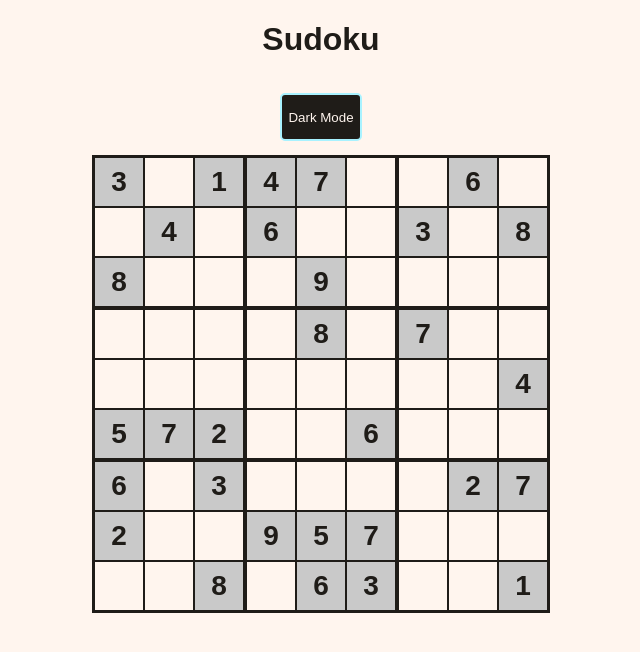
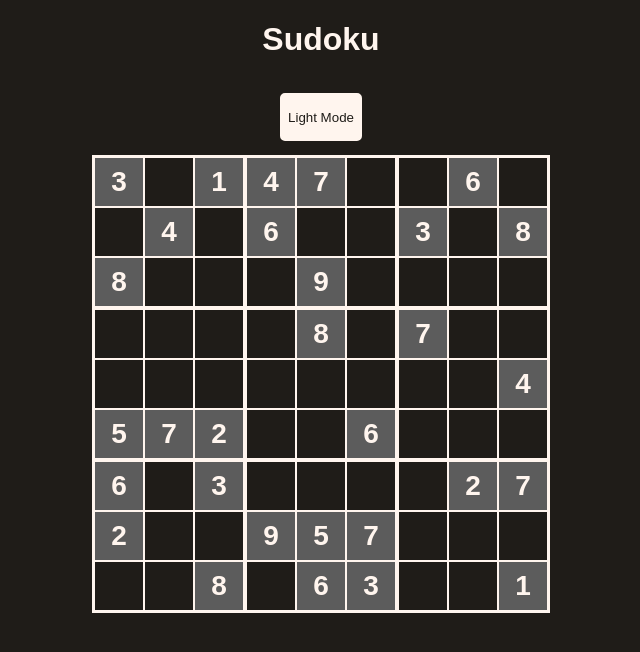
Before and after one commit to killerbat00/sudoku, a React (Create React App) app: page / in a window 1280 px wide. Both pictures are taken after a click on the button "Dark Mode". Shown: the top 652 px of the page, without its empty margins (319-959 px from the left). Built offline with nearby package versions, Linux system fonts and the light colour scheme.

Commit message:
Enhancement: Make light/dark mode buttons work.

```diff
--- a/src/ThemePicker.tsx
+++ b/src/ThemePicker.tsx
@@ -1,24 +1,66 @@
-import { useState } from 'react';
+import { useEffect, useState } from 'react';
 import './Button.css';
 
+enum ThemeEnum {
+    Dark = "dark",
+    Light = "light",
+}
+
 export const ThemePicker = () => {
-    const [currentTheme, setCurrentTheme] = useState("");
-    let newTheme = currentTheme;
+    const [currentTheme, setCurrentTheme] = useState(ThemeEnum.Light);
+    const rootElement: HTMLElement = document.querySelector("html") || new HTMLElement();
 
-    if (currentTheme === "") {
-        var fromStorage = localStorage.getItem("theme");
-        if (fromStorage === null) {
-            newTheme = "light";
-        } else {
-            newTheme = fromStorage;
-        }
-        setCurrentTheme(newTheme);
+    const setDarkMode = () => {
+        setCurrentTheme(ThemeEnum.Dark);
+        rootElement.style.setProperty("--main-background-color", "var(--main-background-dark)");
+        rootElement.style.setProperty("--main-text-color", "var(--main-text-color-dark)");
+        rootElement.style.setProperty("--cell-solved-color", "var(--cell-solved-color-dark)");
+        rootElement.style.setProperty("--border-color", "var(--border-color-dark)");
+        rootElement.style.setProperty("--active-cell-same-number-color", "var(--active-cell-same-number-color-dark)");
+        rootElement.style.setProperty("--disabled-cell-same-number-color", "var(--disabled-cell-same-number-color-dark)");
+        rootElement.style.setProperty("--active-cell-peer-color", "var(--active-cell-peer-color-dark)");
+        rootElement.style.setProperty("--disabled-cell-peer-color", "var(--disabled-cell-peer-color-dark)");
+        rootElement.style.setProperty("--active-cell-duplicate-color", "var(--active-cell-duplicate-color-dark)");
+        rootElement.style.setProperty("--disabled-cell-duplicate-color", "var(--disabled-cell-duplicate-color-dark)");
+        rootElement.style.setProperty("--disabled-cell-background-color", "var(--disabled-cell-background-color-dark)");
+        rootElement.style.setProperty("--button-background", "var(--button-background-dark)");
+        rootElement.style.setProperty("--button-text-color", "var(--button-text-color-dark)");
+        rootElement.style.setProperty("--button-active-border-color", "var(--button-active-border-color-dark)");
     }
+
+    const setLightMode = () => {
+        setCurrentTheme(ThemeEnum.Light);
+        rootElement.style.setProperty("--main-background-color", "var(--main-background-light)");
+        rootElement.style.setProperty("--main-text-color", "var(--main-text-color-light)");
+        rootElement.style.setProperty("--cell-solved-color", "var(--cell-solved-color-light)");
+        rootElement.style.setProperty("--border-color", "var(--border-color-light)");
+        rootElement.style.setProperty("--active-cell-same-number-color", "var(--active-cell-same-number-color-light)");
+        rootElement.style.setProperty("--disabled-cell-same-number-color", "var(--disabled-cell-same-number-color-light)");
+        rootElement.style.setProperty("--active-cell-peer-color", "var(--active-cell-peer-color-light)");
+        rootElement.style.setProperty("--disabled-cell-peer-color", "var(--disabled-cell-peer-color-light)");
+        rootElement.style.setProperty("--active-cell-duplicate-color", "var(--active-cell-duplicate-color-light)");
+        rootElement.style.setProperty("--disabled-cell-duplicate-color", "var(--disabled-cell-duplicate-color-light)");
+        rootElement.style.setProperty("--disabled-cell-background-color", "var(--disabled-cell-background-color-light)");
+        rootElement.style.setProperty("--button-background", "var(--button-background-light)");
+        rootElement.style.setProperty("--button-text-color", "var(--button-text-color-light)");
+        rootElement.style.setProperty("--button-active-border-color", "var(--button-active-border-color-light)");
+    }
+
+    useEffect(() => {
+        window.matchMedia("(prefers-color-scheme: dark)").addEventListener("change", (event) => {
+            var newColorScheme = event.matches ? ThemeEnum.Dark : ThemeEnum.Light;
+            if (newColorScheme === ThemeEnum.Dark) {
+                setDarkMode();
+            } else {
+                setLightMode();
+            }
+        })
+    });
 
     return (
         <>
-            {newTheme === "light" && <button type="button" id="darkModeBtn">Dark Mode</button>}
-            {newTheme === "dark" && <button type="button" id="lightModeBtn">Light Mode</button>}
+            {currentTheme === ThemeEnum.Light && <button type="button" id="darkModeBtn" onClick={setDarkMode}>Dark Mode</button>}
+            {currentTheme === ThemeEnum.Dark && <button type="button" id="lightModeBtn" onClick={setLightMode}>Light Mode</button>}
         </>
     );
 }
```
